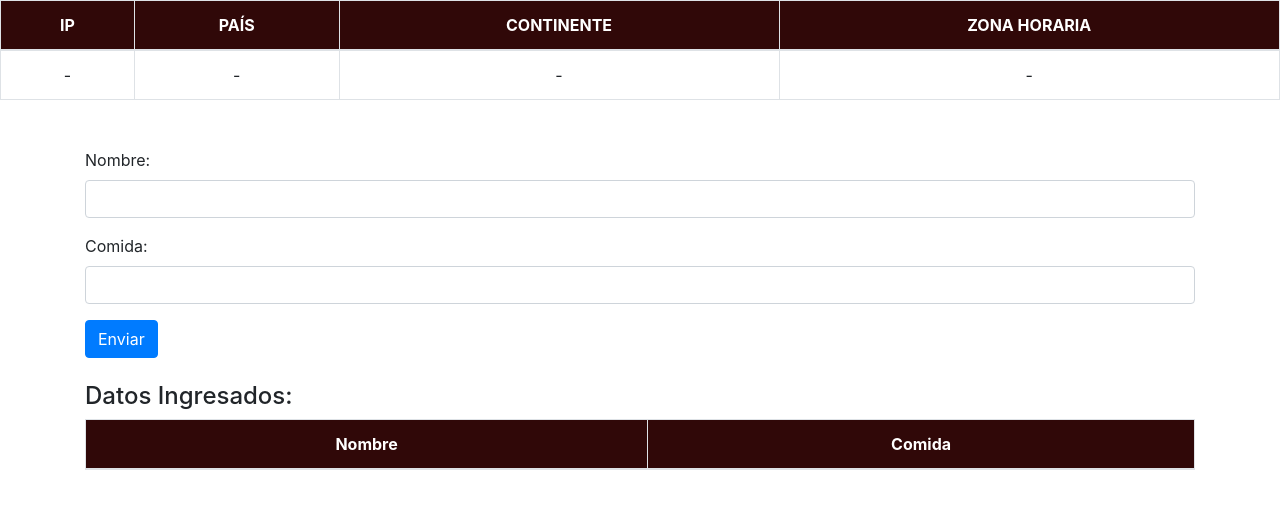
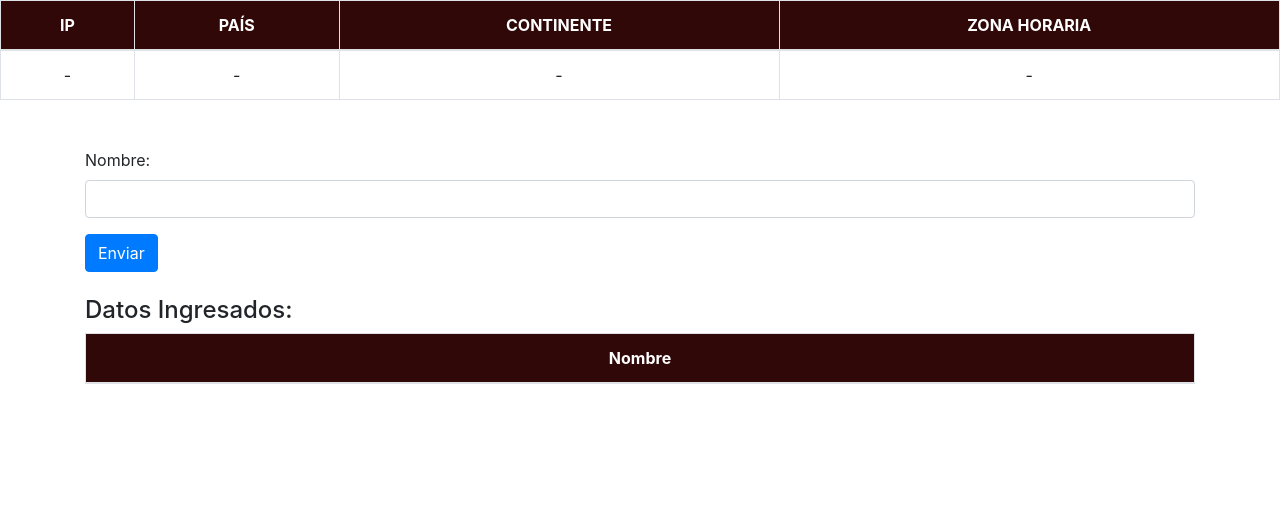
Before and after one commit to JocelynBD/examen_base, a plain HTML site: page index.html in a window 1280 px wide. Drawn offline with nearby package versions, Linux system fonts and the light colour scheme; no server answers.

Commit message:
Add files via upload

```diff
--- a/index.html
+++ b/index.html
@@ -65,10 +65,6 @@
                 <label for="nombre">Nombre:</label>
                 <input type="text" class="form-control" id="nombre" name="nombre" required>
             </div>
-            <div class="form-group">
-                <label for="comida">Comida:</label>
-                <input type="text" class="form-control" id="comida" name="comida" required>
-            </div>
             <button type="button" class="btn btn-primary" onclick="enviarFormulario()">Enviar</button>
         </form>
 
@@ -79,7 +75,7 @@
                 <thead>
                     <tr>
                         <th>Nombre</th>
-                        <th>Comida</th>
+
                     </tr>
                 </thead>
                 <tbody id="tablaDatos">
```
